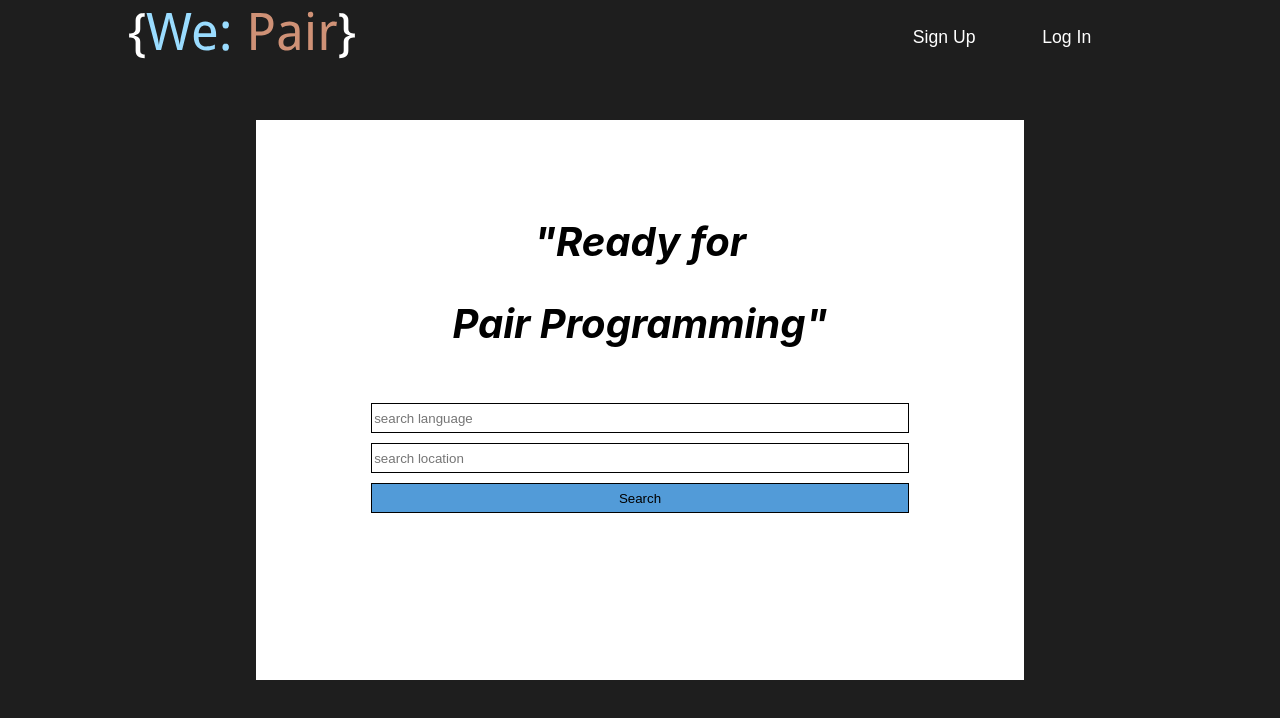
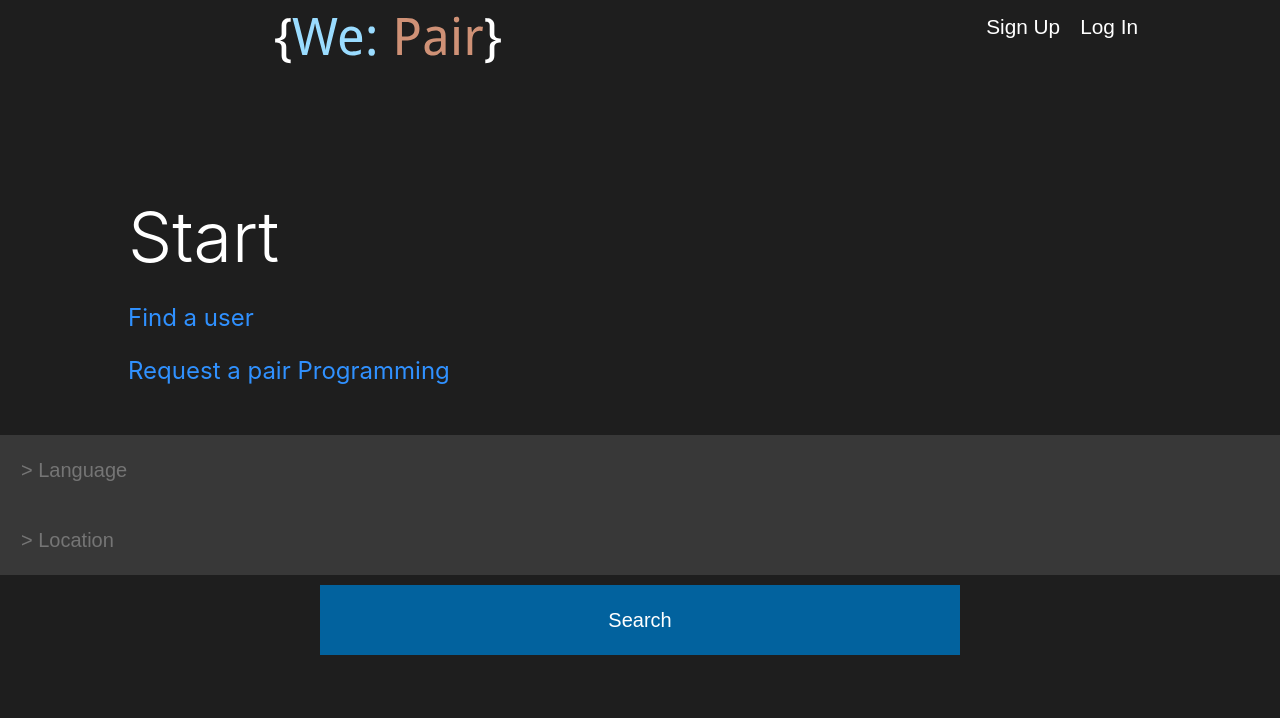
Before and after one commit to kodiri/we-pair, a React (Create React App) app: page / in a window 1280 px wide. Shown: the top 718 px of the page. Built offline with nearby package versions, Linux system fonts and the light colour scheme.

Commit message:
Stylying for Home page and Result page

```diff
--- a/src/frontend/App.css
+++ b/src/frontend/App.css
@@ -1,6 +1,7 @@
 .App {
   text-align: center;
   background: #1e1e1e;
+  color: white;
   width: 100vw;
   height: 100vh;
 }
--- a/src/frontend/components/Header/Header.css
+++ b/src/frontend/components/Header/Header.css
@@ -1,10 +1,11 @@
 
 .Header {
   height: 15vh;
-    padding: auto 20%;
+  padding: 5px;
 }
 
 .navbar {
+  height: 15vh;
   display: flex;
   justify-content: space-between;
   padding: 10px;
@@ -18,8 +19,6 @@
   justify-content: space-evenly;
 }
 
-
-
 .nav-button{
   text-decoration: none;
   background-color: #1e1e1e;
@@ -29,10 +28,8 @@
   font-size: 1.1em;
 }
 
-
-
 .logo-img {
-    height: auto;
+  width: 40vw;
 }
 
 .user-icon {
@@ -40,19 +37,11 @@
   color: white;
 }
 
-  .Search-input {
-    border: white;
-    width: 80%;
-    height: 30px;
-    margin-top: 10px;
+.nav-button {
+  font-size: 1.3em;
+  padding: 0 10px;
 }
-
-  .searchbtn {
-    width: 80%;
-    background: white;
-
-  }
-
+/* Desktop */
 @media (min-width: 600px) {
 
   .navbar {
@@ -70,10 +59,4 @@
     padding: 30px;
   }
 
-    .Search-input {
-      width: 300px;
-      height: 50px;
-      margin-top: 10px;
 }
-
-  }
--- a/src/frontend/components/Header/Header.js
+++ b/src/frontend/components/Header/Header.js
@@ -8,24 +8,19 @@ export default function Header() {
   return (
     <div className="Header">
       <div className="navbar">
-        <div className="navbar-logo">
-          <Link to="/">
-            <img className="logo-img" src={logo} alt="logo" />
-          </Link>
-        </div>
-        <div className="navbar-join">
+        <Link to="/">
+          <img className="logo-img" src={logo} alt="logo" />
+        </Link>
+        <div className="navbar-buttons">
           <button className="nav-button" >
             Sign Up
           </button>
           <button className="nav-button" href="">
-
             Log In
           </button>
         </div>
         <img className="user-icon" src={user} alt="user" />
       </div>
-      <div className="Header-bottom">
-      </div>
     </div>
   );
 }
--- a/src/frontend/components/Home/Home.js
+++ b/src/frontend/components/Home/Home.js
@@ -18,8 +18,9 @@ export default class Home extends React.Component {
         <main>
           <div className="search-background">
             <div className="search-title">
-              <h2><em>"Ready for</em> </h2>
-              <h2><em>Pair Programming"</em></h2>
+              <h1>Start</h1>
+              <p>Find a user</p>
+              <p>Request a pair Programming</p>
             </div>
 
             <SearchBar
--- a/src/frontend/components/Home/home.css
+++ b/src/frontend/components/Home/home.css
@@ -1,11 +1,8 @@
-
-
-
 .search-background {
-        background: white;
+    /* background: white; */
     box-sizing: border-box;
-        height: 70vh;
-        width: 60vw;
+    /* height: 70vh; */
+    /* width: 60vw; */
     margin: 0 auto;
     padding: 5% 0;
 }
@@ -14,7 +11,17 @@
     margin-bottom: 50px;
 }
 
-    h2 {
-        font-size: 2.5em ;
+h1 {
+    font-weight: 300;
+    font-size: 70px;
+    margin: 0;
+    padding-left: 10%;
+    text-align: left;
+}
 
+p {
+    padding-left: 10%;
+    font-size: 1.5em ;
+    color: #3091FF;
+    text-align: left;
 }
--- a/src/frontend/components/Results/Results.css
+++ b/src/frontend/components/Results/Results.css
@@ -1,14 +1,7 @@
-.resultsTable td,
-.resultsTable th {
-  color: white;
-  border: 1px solid white;
-  padding: 20px;
-}
-
 .user-image {
-  height: 100px;
-  width: 100px;
-  padding: 20px;
+  height: 150px;
+  width: 150px;
+  padding: 10px;
 }
 
 /* .resultsTable {
@@ -22,14 +15,12 @@
 
 .card {
   list-style: none;
+  padding: 0 10px;
 }
 
 .card-list {
-  border-radius: 3px;
-  width: 100%;
   min-height: 100px;
-  border-style: double;
-  background-color: gray;
+  border: solid 1px #404040;
 }
 
 .stack {
--- a/src/frontend/components/Results/SearchResults.js
+++ b/src/frontend/components/Results/SearchResults.js
@@ -13,14 +13,10 @@ export default class SearchResults extends React.Component {
       <ul className="card">
         <li className="card-list stack">
           <Link to={`/profile/${this.props.id}`}>
-            {" "}
-            <div>
-              <img className="user-image" src={this.props.image} alt="people" />
-              <div>{this.props.name}</div>
-            </div>
+            <img className="user-image" src={this.props.image} alt="people" />
           </Link>
-
           <div className="stacked">
+          <h3>{this.props.name}</h3>
             Would like to get hands dirty on{" "}
             <strong>{this.props.language}</strong> at{" "}
             <strong>{this.props.location}</strong> on{" "}
--- a/src/frontend/components/SearchBar/SearchBar.css
+++ b/src/frontend/components/SearchBar/SearchBar.css
@@ -4,16 +4,30 @@
 }
 
 .search-bar {
-    width: 70%;
-    height: 30px;
-    border: black 1px solid;
-    margin: 5px auto;
-
-
+    width: 100%;
+    height: 70px;
+    background-color: #383838;
+    padding-left: 20px;
+    font-size: 20px;
+    color: #cccccc;
+    box-sizing: border-box;
+    border: 1px solid #383838;
 }
 
+/* .search-bar :focus {
+    padding: 1px 0;
+    border: 1px solid #195280;
+    box-sizing: border-box;
+} */
+
 .search-button{
-    background-color: #529bd8;
+    background-color: #02629E;
+    border: none;
+    width: 50%;
+    margin: 10px auto;
+    height: 70px;
+    font-size: 20px;
+    color: white;
 }
 /* .stack {
     display: grid;
--- a/src/frontend/components/SearchBar/SearchBar.js
+++ b/src/frontend/components/SearchBar/SearchBar.js
@@ -71,16 +71,16 @@ export default class SearchBar extends React.Component {
         <input
           className="search-bar"
           type="search"
-          placeholder="search language"
+          placeholder="&gt; Language"
           onChange={e => this.setState({ languageSearchQuery: e.target.value })}
         />
         <input
           className="search-bar"
           type="search"
-          placeholder="search location"
+          placeholder="&gt; Location"
           onChange={e => this.setState({ locationSearchQuery: e.target.value })}
         />
-        <button  className="search-bar search-button"  onClick={() => this.searchDatabase()}>Search</button>
+        <button  className="search-button"  onClick={() => this.searchDatabase()}>Search</button>
        {this.state.showResults &&
          <Redirect to = "/results" />
        }
```
Lines whose indentation alone changed are shown as unchanged.
